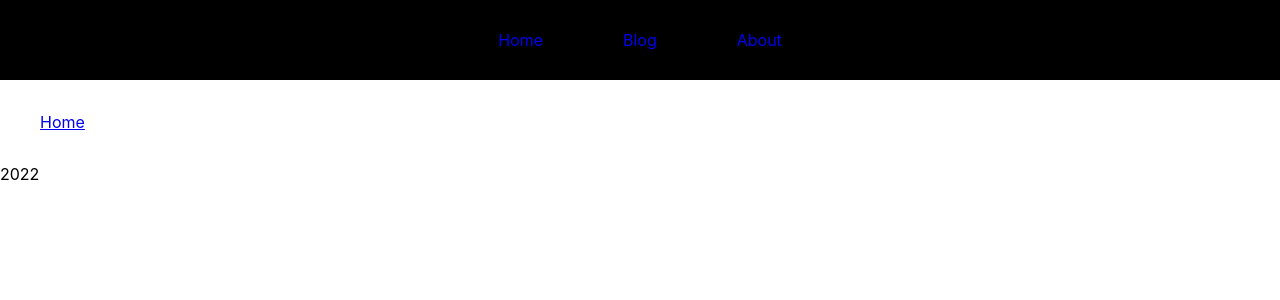
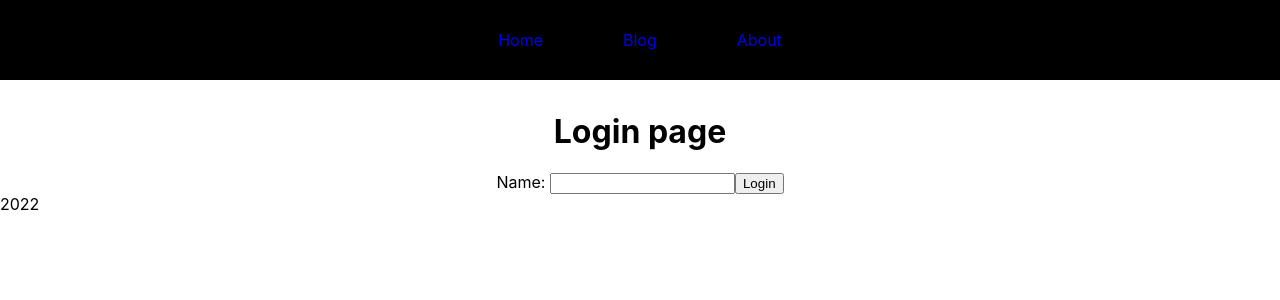
Before and after one commit to 1Alisa1/Blog, a React (Create React App) app: page /login in a window 1280 px wide. Shown: the top 300 px of the page. Built offline with nearby package versions, Linux system fonts and the light colour scheme.

Commit message:
add authorization

```diff
--- a/src/App.tsx
+++ b/src/App.tsx
@@ -1,25 +1,38 @@
-import {Routes, Route} from 'react-router-dom';
+import { Routes, Route } from 'react-router-dom';
 import AboutPage from './pages/aboutPage';
 import HomePage from './pages/homePage';
 import BlogPage from './pages/blogPage';
 import SinglePage from './pages/singlePage';
 import NotFoundPage from './pages/notFoundPage';
-import {Layout} from './components/layout';
+import LoginPage from './pages/loginPage';
+import { Layout } from './components/layout';
+import RequareAuth from './hoc/requireAuth';
+import { AuthProvider } from './hoc/authProvider';
+import CreatePost from './pages/createPost';
 
 function App() {
   return (
     <>
-
-      <Routes>
-        <Route path='/' element={<Layout />}>
-          <Route index element={<HomePage />} />;
-          <Route path='about' element={<AboutPage />} />;
-          <Route path='posts' element={<BlogPage />} />;
-          <Route path='posts/:id' element={<SinglePage />} />
-          <Route path='*' element={<NotFoundPage />} />;
-        </Route>
-
-      </Routes>
+      <AuthProvider>
+        <Routes>
+          <Route path="/" element={<Layout />}>
+            <Route index element={<HomePage />} />;
+            <Route path="about" element={<AboutPage />} />;
+            <Route path="posts" element={<BlogPage />} />;
+            <Route path="posts/:id" element={<SinglePage />} />
+            <Route
+              path="posts/new"
+              element={
+                <RequareAuth>
+                  <CreatePost />
+                </RequareAuth>
+              }
+            />
+            <Route path="login" element={<LoginPage />} />
+            <Route path="*" element={<NotFoundPage />} />;
+          </Route>
+        </Routes>
+      </AuthProvider>
     </>
   );
 }
--- /dev/null
+++ b/src/hoc/authProvider.tsx
@@ -0,0 +1,34 @@
+import { createContext, useState } from "react";
+
+interface AuthProviderValue {
+  user: string,
+  signIn: (newUser: string, cb: () => void) => void,
+  signOut: (cb: () => void) => void
+}
+
+export const AuthContext = createContext<AuthProviderValue>({} as AuthProviderValue);
+
+type AuthProviderProps = {
+  children: React.ReactElement;
+}
+
+
+export const AuthProvider = ({children}: AuthProviderProps) => {
+  const [user, setUser] = useState('');
+
+  const signIn = (newUser: string, cb: () => void) => {
+    setUser(newUser);
+    cb();
+  };
+
+  const signOut = (cb: () => void) => {
+    setUser('');
+    cb();
+  };
+
+  const value = {user, signIn, signOut};
+
+  return <AuthContext.Provider value={value}>
+    {children}
+  </AuthContext.Provider>
+}
--- /dev/null
+++ b/src/hoc/requireAuth.tsx
@@ -0,0 +1,20 @@
+import { useLocation, Navigate } from "react-router-dom";
+import { useAuth } from "../hook/useAuth";
+
+type RequareAuthProps = {
+  children: React.ReactElement;
+}
+
+const RequareAuth = ({children}: RequareAuthProps) => {
+  const location = useLocation();
+  const {user} = useAuth();
+
+  if (!user) {
+    return <Navigate to='/login' state={{from: location}} />;
+  }
+
+  return children;
+
+}
+
+export default RequareAuth;
--- /dev/null
+++ b/src/hook/useAuth.tsx
@@ -0,0 +1,6 @@
+import { useContext } from 'react';
+import { AuthContext } from '../hoc/authProvider';
+
+export function useAuth () {
+  return useContext(AuthContext);
+}
--- a/src/index.scss
+++ b/src/index.scss
@@ -77,9 +77,26 @@ $bottom: 2rem;
   background-color: white;
   padding: 0;
   border: none;
+  filter: opacity(0.7);
   cursor: pointer;
   img {
     width: 30px;
     height: 20px;
   }
 }
+
+.login {
+  @include flex();
+  flex-direction: column;
+  h1 {
+    margin-top: 0;
+  }
+}
+
+.addPost {
+  margin-bottom: $bottom;
+  a {
+    text-decoration: none;
+    color: black;
+  }
+}
--- a/src/pages/blogPage.tsx
+++ b/src/pages/blogPage.tsx
@@ -14,6 +14,9 @@ function BlogPage() {
 
   return (
     <div className="wrapper">
+      <button className='addPost'>
+        <Link to='/posts/new'>Add new post</Link>
+      </button>
       {posts.map(post => (
         <Link className='postTitle' key={post.id} to={`/posts/${post.id}`}>
           <li>{post.title}</li>
--- /dev/null
+++ b/src/pages/createPost.tsx
@@ -0,0 +1,15 @@
+import { useAuth } from "../hook/useAuth";
+import { useNavigate } from "react-router-dom";
+
+const CreatePost = () => {
+  const {signOut} = useAuth();
+  const navigate = useNavigate();
+  return (
+    <div>
+      <h1>Create a post</h1>
+      <button onClick={() => signOut(() => navigate('/', {replace: true}))}>Log out</button>
+    </div>
+  );
+}
+
+export default CreatePost;
--- /dev/null
+++ b/src/pages/loginPage.tsx
@@ -0,0 +1,32 @@
+import { useLocation, useNavigate } from "react-router-dom";
+import { useAuth } from "../hook/useAuth";
+
+const LoginPage: React.FC = () => {
+  const navigate = useNavigate();
+  const location = useLocation();
+  const {signIn} = useAuth();
+
+  const fromPage = location.state?.from?.pathname || '/';
+
+  const handleSubmit = (event: React.FormEvent<HTMLFormElement>) => {
+    event.preventDefault();
+    const form = event.currentTarget;
+    const user = form.username.value;
+
+    signIn(user, () => navigate(fromPage, {replace: true}));
+  }
+
+  return (
+    <div className="login">
+      <h1>Login page</h1>
+      <form onSubmit={handleSubmit}>
+        <label>
+          Name: <input name="username"></input>
+        </label>
+        <button type="submit">Login</button>
+      </form>
+    </div>
+  );
+}
+
+export default LoginPage;
```
